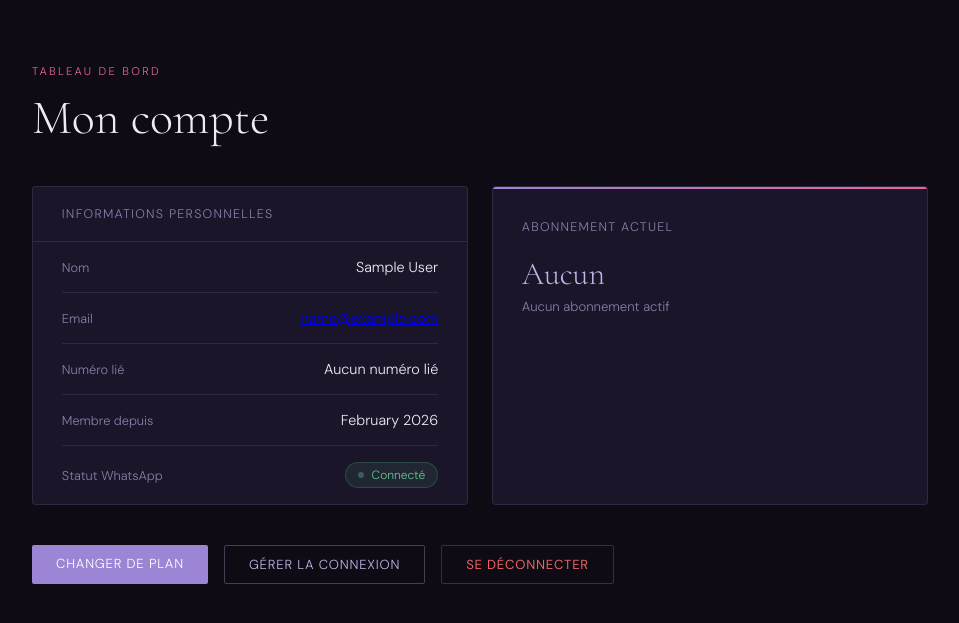
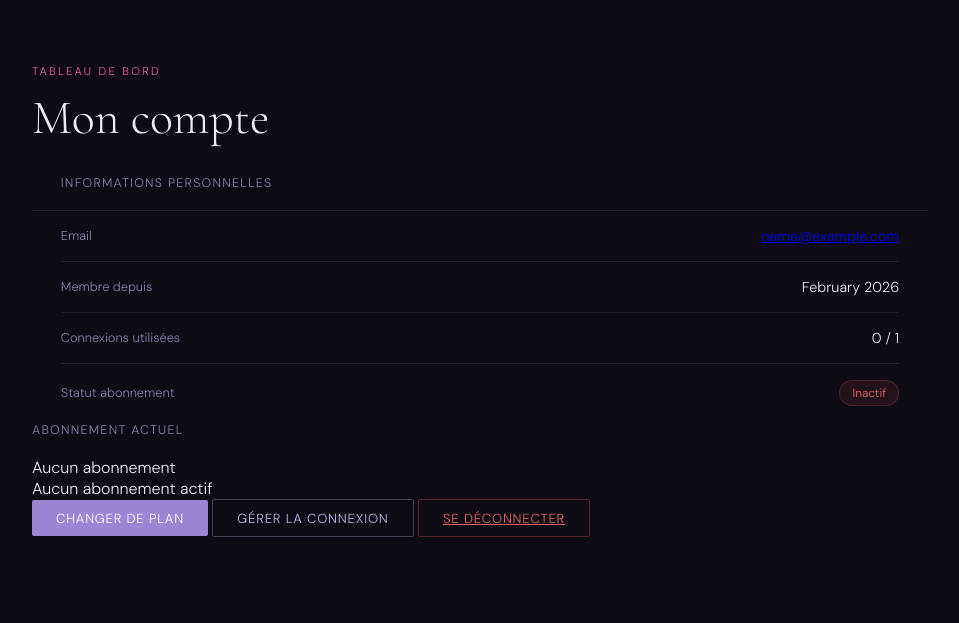
Before and after one commit to Danscot/kimitsu, a Django app: page /profile/ in a window 1280 px wide. Shown: the part 72-695 px from the top of the page, without its empty margins (160-1119 px from the left). Run offline with Django 5.2, Linux system fonts and the light colour scheme; the visitor is signed in with stand-in values (Sample User, id 1).

Commit message:
fixed profile

```diff
--- a/auth_sys/models.py
+++ b/auth_sys/models.py
@@ -1,51 +1,106 @@
 from django.db import models
-
 from django.contrib.auth.models import AbstractUser
-
 from django.utils import timezone
-
 from datetime import timedelta
 
 
 class CustomUser(AbstractUser):
 
-	SUBSCRIPTION_CHOICES = [
+    email = models.EmailField(unique=True)
 
-		('free', '24 hours'),
-		('500', ' 14 Jours'),
-		('1000', '30 Jours'),
-	]
+    USERNAME_FIELD = 'email'
 
-	bot_number = models.JSONField(default=list)
+    REQUIRED_FIELDS = []
 
-	email = models.EmailField(unique=True)
+    email_ver = models.BooleanField(default=False)
 
-	USERNAME_FIELD = 'email'
+    ver_code = models.PositiveIntegerField(null=True, blank=True)
 
-	REQUIRED_FIELDS = ['username']
+    bot_number = models.JSONField(default=list, blank=True)
 
-	bot_exp = models.JSONField(default=list)
+    bot_exp = models.JSONField(default=list, blank=True)
 
-	ver_code = models.PositiveIntegerField(default=0, null=True)
+    paired_num = models.PositiveIntegerField(default=0)
 
-	email_ver = models.BooleanField(default=False)
+    paired_lim = models.PositiveIntegerField(default=1)
 
-	sub_format = models.CharField(max_length=20, choices=SUBSCRIPTION_CHOICES, verbose_name="Catégorie", default=SUBSCRIPTION_CHOICES[0])
+    SUBSCRIPTION_CHOICES = [
 
-	paired_num = models.PositiveIntegerField(default=0)
+        ('Aucun', 'Aucun abonnement'),
+        ('free', '24 heures'),
+        ('500', '14 Jours'),
+        ('1000', '30 Jours'),
+    ]
 
-	paired_lim = models.PositiveIntegerField(default=1)
+    sub_format = models.CharField(
 
-	def __str__(self):
+        max_length=20,
+        choices=SUBSCRIPTION_CHOICES,
+        default='Aucun'
+    )
 
-		return self.username
+    subscription_expiry = models.DateTimeField(null=True, blank=True)
 
-	def can_pair(self):
+    payment_method = models.CharField(max_length=50, null=True, blank=True)
 
-		if self.paired_lim == self.self.paired_num:
+    def __str__(self):
+        return self.email
 
-			return False
+    def can_pair(self):
 
-		else:
+        return self.paired_num < self.paired_lim
 
-			return True
+    def activate_subscription(self, plan_code):
+
+        self.sub_format = plan_code
+
+        if plan_code == 'free':
+
+            self.subscription_expiry = timezone.now() + timedelta(hours=24)
+
+            self.paired_lim = 1
+
+        elif plan_code == '500':
+
+            self.subscription_expiry = timezone.now() + timedelta(days=14)
+
+            self.paired_lim = 2
+
+        elif plan_code == '1000':
+
+            self.subscription_expiry = timezone.now() + timedelta(days=30)
+
+            self.paired_lim = 5
+
+        else:
+
+            self.subscription_expiry = None
+
+            self.paired_lim = 1
+
+        self.save()
+
+    # 🔹 Check if subscription is active
+    def is_subscription_active(self):
+
+        if self.subscription_expiry:
+
+            return timezone.now() < self.subscription_expiry
+
+        return False
+
+    # 🔹 Auto downgrade if expired
+    def check_subscription_status(self):
+        if self.subscription_expiry and timezone.now() >= self.subscription_expiry:
+            self.sub_format = 'Aucun'
+            self.subscription_expiry = None
+            self.paired_lim = 1
+            self.save()
+
+    # 🔹 Get price (for templates)
+    def get_price(self):
+        if self.sub_format == '500':
+            return 500
+        elif self.sub_format == '1000':
+            return 1000
+        return 0
--- a/frontend/templates/profile.html
+++ b/frontend/templates/profile.html
@@ -1,5 +1,4 @@
 {% load static %}
-
 <!DOCTYPE html>
 <html lang="fr">
 <head>
@@ -7,66 +6,10 @@
   <meta name="viewport" content="width=device-width, initial-scale=1.0" />
   <title>Mon compte — Kimitsu</title>
   <link rel="stylesheet" href="{% static 'css/style.css' %}" />
-   <style>
-    .profile-grid {
-      display: grid;
-      grid-template-columns: 1fr 1fr;
-      gap: 1.5rem;
-      margin-top: 2.5rem;
-    }
+</head>
 
-    .info-card {
-      background: var(--surface);
-      border: 1px solid var(--border);
-      border-radius: 4px;
-      overflow: hidden;
-      position: relative;
-    }
+<body>
 
-    .info-card.accent::before {
-      content: '';
-      position: absolute;
-      top: 0; left: 0; right: 0;
-      height: 2px;
-      background: linear-gradient(90deg, var(--lavender-deep), var(--magenta));
-    }
-
-    .plan-highlight {
-      padding: 2rem 1.8rem;
-    }
-
-    .plan-highlight-name {
-      font-family: 'Cormorant Garamond', serif;
-      font-size: 2rem;
-      font-weight: 300;
-      color: var(--lavender);
-      margin-bottom: 0.3rem;
-    }
-
-    .plan-highlight-price {
-      font-size: 0.82rem;
-      color: var(--muted);
-      margin-bottom: 1.5rem;
-    }
-
-    .plan-highlight-price strong {
-      color: var(--text);
-      font-weight: 400;
-    }
-
-    .actions {
-      display: flex;
-      gap: 1rem;
-      flex-wrap: wrap;
-      margin-top: 2.5rem;
-    }
-
-    @media (max-width: 768px) {
-      .profile-grid { grid-template-columns: 1fr; }
-    }
-  </style>
-</head>
-<body>
 <nav>
   <a class="nav-logo" href="{% url 'index' %}">Kimitsu</a>
   <div class="nav-right">
@@ -77,137 +20,148 @@
     </ul>
     <a class="logout-btn" href="#">Déconnexion</a>
   </div>
-    <div class="hamburger" onclick="toggleMenu()">
-      <span></span>
-      <span></span>
-      <span></span>
-    </div>
 </nav>
-
-  <div class="mobile-menu" id="mobileMenu">
-    <a href="{% url 'profile' %}" onclick="toggleMenu()">Mon compte</a>
-    <a href="{% url 'pairing' %}" onclick="toggleMenu()">Connexion</a>
-    <a href="{% url 'subscription' %}" onclick="toggleMenu()">Abonnement</a>
-    <a href="#">Déconnexion</a>
-  </div>
 
 <div class="page">
   <p class="section-label">Tableau de bord</p>
   <h1 class="section-title">Mon compte</h1>
 
   <div class="profile-grid">
-      <!-- User info -->
+
+    <!-- ================= USER INFO ================= -->
     <div class="info-card">
       <div class="info-card-header">
         <span class="info-card-title">Informations personnelles</span>
       </div>
+
       <div class="info-rows">
-          <div class="info-row">
-            <span class="info-row-label">Nom</span>
-            <span class="info-row-value">{{ user.get_full_name|default:"Danscot Dev" }}</span>
-          </div>
         <div class="info-row">
           <span class="info-row-label">Email</span>
           <span class="info-row-value">
             <a href="mailto:{{ user.email }}">{{ user.email }}</a>
           </span>
         </div>
+
         <div class="info-row">
-            <span class="info-row-label">Numéro lié</span>
+          <span class="info-row-label">Membre depuis</span>
           <span class="info-row-value">
-              {% if user.phone_number %}
-                {{ user.phone_number|slice:":3" }} ••• •••
-              {% else %}
-                Aucun numéro lié
-              {% endif %}
+            {{ user.date_joined|date:"F Y" }}
           </span>
         </div>
+
         <div class="info-row">
-            <span class="info-row-label">Membre depuis</span>
-            <span class="info-row-value">{{ user.date_joined|date:"F Y" }}</span>
+          <span class="info-row-label">Connexions utilisées</span>
+          <span class="info-row-value">
+            {{ user.paired_num }} / {{ user.paired_lim }}
+          </span>
         </div>
+
         <div class="info-row">
-            <span class="info-row-label">Statut WhatsApp</span>
+          <span class="info-row-label">Statut abonnement</span>
           <span class="info-row-value">
+            {% if user.is_subscription_active %}
               <span class="badge badge-active">
-                <span class="badge-dot badge-dot-pulse"></span> Connecté
+                <span class="badge-dot badge-dot-pulse"></span> Actif
               </span>
+            {% else %}
+              <span class="badge badge-inactive">Inactif</span>
+            {% endif %}
           </span>
         </div>
       </div>
     </div>
 
-      <!-- Subscription info -->
+    <!-- ================= SUBSCRIPTION INFO ================= -->
     <div class="info-card accent">
+
       <div class="plan-highlight">
-          <div class="info-card-title" style="margin-bottom:1.2rem;">Abonnement actuel</div>
+
+        <div class="info-card-title" style="margin-bottom:1.2rem;">
+          Abonnement actuel
+        </div>
+
         <div class="plan-highlight-name">
-            {% if user.subscription_plan %}
-              {{ user.subscription_plan|title }}
+          {{ user.get_sub_format_display }}
+        </div>
+
+        {% if user.is_subscription_active %}
+
+          <div class="plan-highlight-price">
+            {% if user.get_price > 0 %}
+              {{ user.get_price }} XAF —
             {% else %}
-              Aucun
+              Gratuit —
             {% endif %}
+            <strong>
+              Expire le {{ user.subscription_expiry|date:"j F Y à H:i" }}
+            </strong>
           </div>
+
+        {% else %}
+
           <div class="plan-highlight-price">
-            {% if user.subscription_plan %}
-              {% if user.subscription_plan == "bimensuel" %}
-                500 XAF
-              {% elif user.subscription_plan == "mensuel" %}
-                1000 XAF
+            Aucun abonnement actif
+          </div>
+
         {% endif %}
-              — <strong>Expire le {{ user.subscription_end|date:"j F Y" }}</strong>
-            {% else %}
-              Aucun abonnement actif
-            {% endif %}
+
       </div>
-          {% if user.subscription_plan %}
-            <span class="badge badge-active">
-              <span class="badge-dot badge-dot-pulse"></span> Actif
-            </span>
-          {% endif %}
-        </div>
+
+      {% if user.is_subscription_active %}
+
       <div class="info-rows">
-          {% if user.subscription_plan %}
+
         <div class="info-row">
           <span class="info-row-label">Durée</span>
           <span class="info-row-value">
-                {% if user.subscription_plan == "bimensuel" %}
-                  14 Jours
-                {% elif user.subscription_plan == "mensuel" %}
-                  30 Jours
+            {% if user.sub_format == "free" %}
+              24 heures
+            {% elif user.sub_format == "500" %}
+              14 jours
+            {% elif user.sub_format == "1000" %}
+              30 jours
             {% endif %}
           </span>
         </div>
+
         <div class="info-row">
           <span class="info-row-label">Prochain renouvellement</span>
-              <span class="info-row-value">{{ user.subscription_end|date:"j M Y" }}</span>
+          <span class="info-row-value">
+            {{ user.subscription_expiry|date:"j M Y" }}
+          </span>
         </div>
+
         <div class="info-row">
           <span class="info-row-label">Mode de paiement</span>
           <span class="info-row-value">
-                {% if user.payment_method %}
-                  {{ user.payment_method|title }}
-                {% else %}
-                  Non défini
-                {% endif %}
+            {{ user.payment_method|default:"Non défini"|title }}
           </span>
         </div>
-          {% endif %}
-        </div>
-      </div>
+
       </div>
 
-    <div class="actions">
-      <a class="btn-primary" href="{% url 'subscription' %}">Changer de plan</a>
-      <a class="btn-ghost" href="{% url 'pairing' %}">Gérer la connexion</a>
-      <button class="btn-danger" onclick="confirmLogout()">Se déconnecter</button>
-    </div>
+      {% endif %}
+
     </div>
 
-  <script>
+  </div>
 
-    function toggleMenu() { document.getElementById('mobileMenu').classList.toggle('open'); }
+  <!-- ================= ACTION BUTTONS ================= -->
+  <div class="actions">
+    <a class="btn-primary" href="{% url 'subscription' %}">
+      Changer de plan
+    </a>
 
-  </script>
+    <a class="btn-ghost" href="{% url 'pairing' %}">
+      Gérer la connexion
+    </a>
+
+    <a class="btn-danger" href="#">
+      Se déconnecter
+    </a>
+  </div>
+
+</div>
+
 </body>
 </html>
```
Also changed, not shown: auth_sys/migrations/0003_customuser_payment_method_and_more.py (added). Lines whose indentation alone changed are shown as unchanged.
